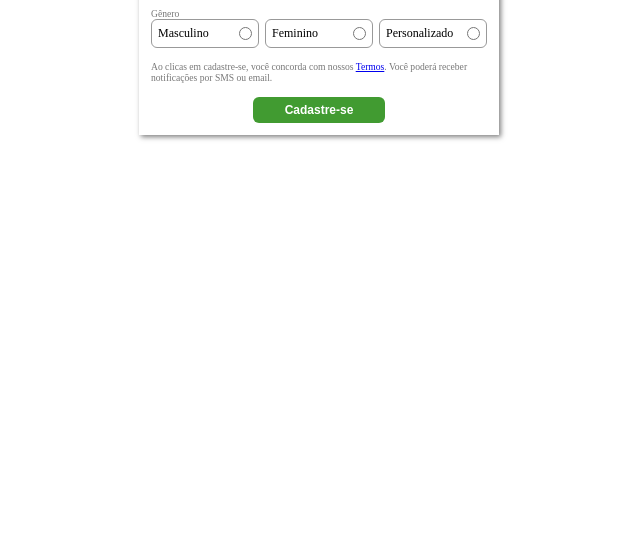
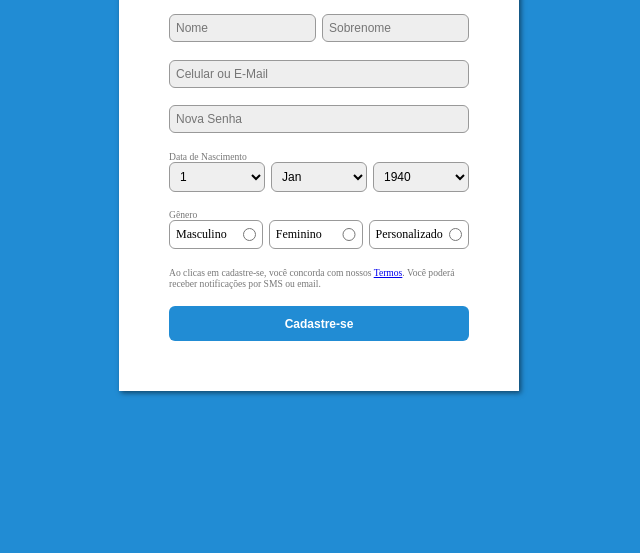
Before and after one commit to DDanDev/formulario-de-cadastro, a plain HTML site: page index.html in a window 1280 px wide. Shown: the part 271-824 px from the top of the page, without its empty margins (321-961 px from the left). Before the commit the page ends 800 px from the top, so only its background shows below. Drawn offline with Linux system fonts and the light colour scheme.

Commit message:
Melhorando Estilização

```diff
--- /dev/null
+++ b/css/luiz_style.css
@@ -0,0 +1,29 @@
+:root{
+    --corPrincipal: rgb(33, 140, 212);
+}
+
+body{
+    display: flex;
+    align-items: center;
+    justify-content: center;
+    min-height: 100vh;
+    background: var(--corPrincipal);
+}
+
+.FormBox{
+    width: 400px;
+    height: 500px;
+    background: white;
+    padding: 50px;
+}
+
+.SubmitForm{
+    width: 300px;
+    height: 35px;
+    background: var(--corPrincipal);
+}
+
+.SubmitForm:hover{
+    cursor: pointer;
+    box-shadow: 2px 2px 10px rgba(128, 128, 128, 0.6);
+}
--- a/index.html
+++ b/index.html
@@ -6,6 +6,7 @@
 		<meta name="viewport" content="width=device-width, initial-scale=1.0" />
 		<title>Cadastre-se</title>
 		<link rel="stylesheet" href="style.css" />
+		<link rel="stylesheet" href="css/luiz_style.css" />
 	</head>
 	<body>
 		<form class="FormBox" method="post" action="gasd">
```
